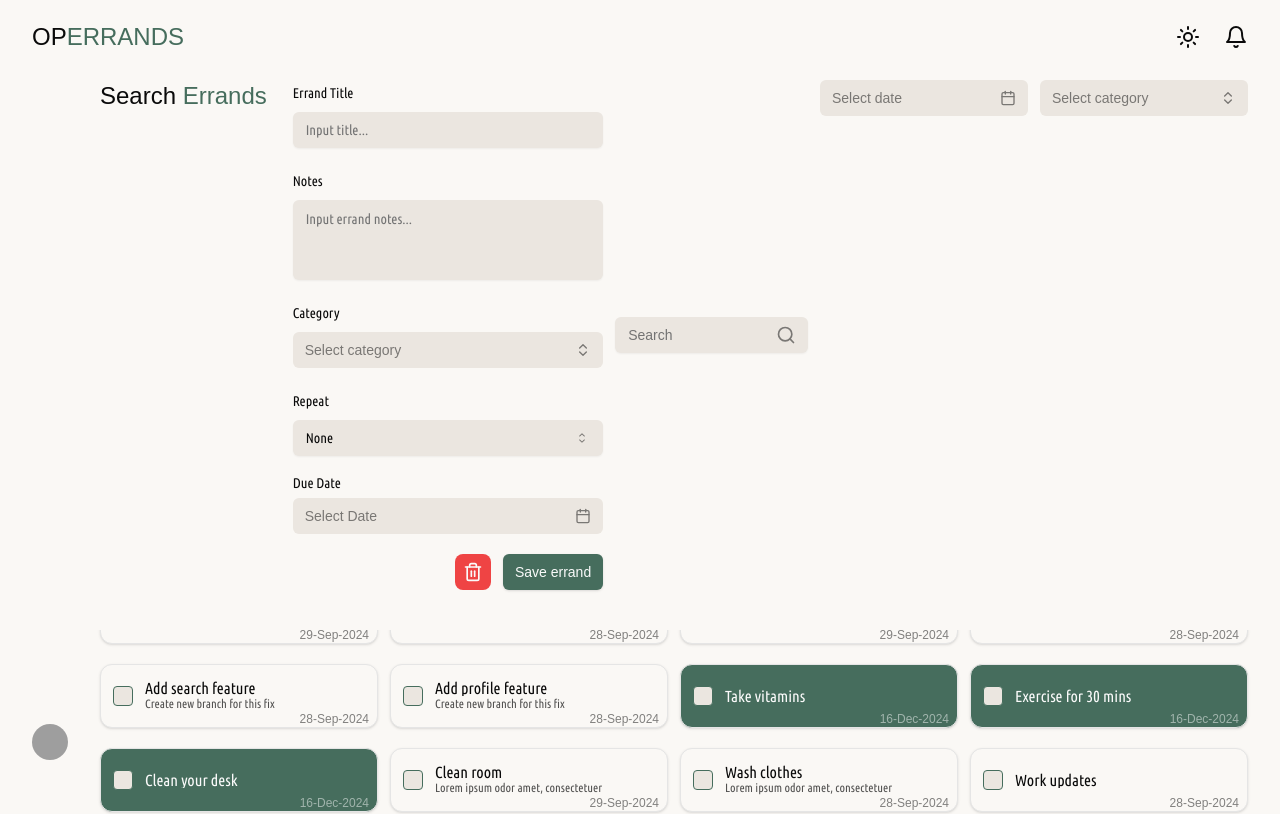
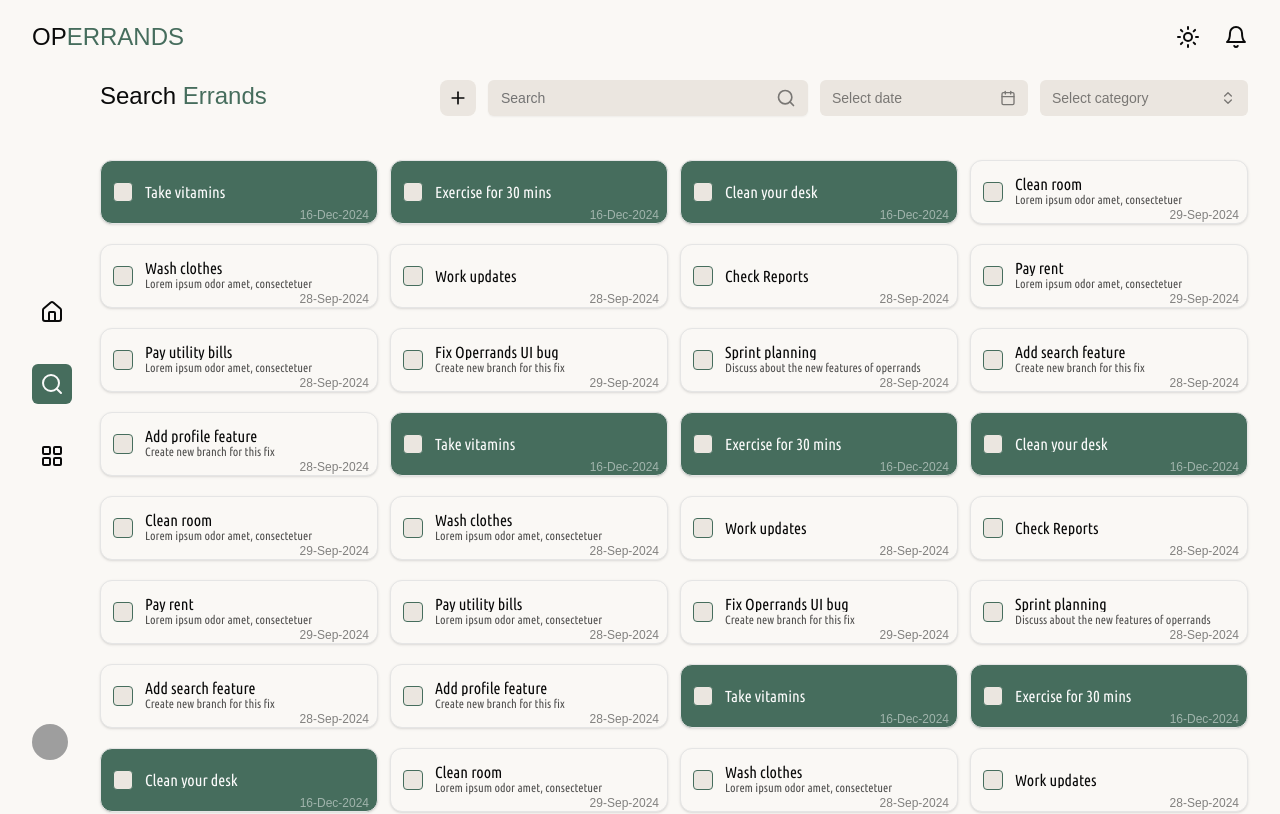
Before and after one commit to jimuelmedrano/operrands, a React (Vite) app: page /search in a window 1280 px wide. Shown: the top 814 px of the page. Built offline with nearby package versions, Linux system fonts and the light colour scheme; grey boxes are pictures that could not be loaded; a web font is replaced by a local one.

Commit message:
Build fix

```diff
--- a/src/components/operrands-app/ErrandItemCrud/AddErrandButton.tsx
+++ b/src/components/operrands-app/ErrandItemCrud/AddErrandButton.tsx
@@ -2,7 +2,6 @@ import {
   Dialog,
   DialogContent,
   DialogDescription,
-  DialogFooter,
   DialogHeader,
   DialogTitle,
   DialogTrigger,
@@ -11,7 +10,7 @@ import {
 import Icon from "@/components/Icon";
 import ErrandForm from "./ErrandForm";
 
-const AddErrand = () => {
+const AddErrandButton = () => {
   return (
     <Dialog>
       <DialogTrigger asChild>
@@ -32,4 +31,4 @@ const AddErrand = () => {
   );
 };
 
-export default AddErrand;
+export default AddErrandButton;
--- a/src/pages/HomePage.tsx
+++ b/src/pages/HomePage.tsx
@@ -4,7 +4,7 @@ import BentoMetrics from "../components/operrands-app/BentoMetrics";
 import HomeErrandList from "../components/operrands-app/HomeErrandList";
 import getHomeErrands from "../../sample-data/getHomeErrands.json";
 
-import AddErrand from "@/components/operrands-app/ErrandItemCrud/AddErrandButton";
+import AddErrandButton from "@/components/operrands-app/ErrandItemCrud/AddErrandButton";
 
 import { Input } from "@/components/ui/input";
 import { toast } from "sonner";
@@ -66,7 +66,7 @@ const HomePage = () => {
                 />
               </button>
             </div>
-            <AddErrand />
+            <AddErrandButton />
           </div>
         </div>
         <div className="basis-0 md:basis-1/2 hidden md:flex items-center justify-end">
--- a/src/pages/SearchPage.tsx
+++ b/src/pages/SearchPage.tsx
@@ -5,7 +5,7 @@ import { Input } from "@/components/ui/input";
 import { CategorySearch } from "@/components/ui/categorysearch";
 
 import ErrandCard from "@/components/operrands-app/ErrandItemCrud/ErrandCard";
-import AddErrand from "@/components/operrands-app/ErrandItemCrud/ErrandForm";
+import AddErrandButton from "@/components/operrands-app/ErrandItemCrud/AddErrandButton";
 
 import getCategoryList from "../../sample-data/getCategoryList.json";
 import getAllErrands from "../../sample-data/getAllErrands.json";
@@ -31,7 +31,7 @@ const SearchPage = () => {
         </div>
         <div className="grid grid-cols-1 md:grid-flow-col md:auto-cols-min gap-3 pt-3 md:pt-0">
           <div className="flex gap-3">
-            <AddErrand />
+            <AddErrandButton />
 
             <div
               className="flex relative w-80
```
